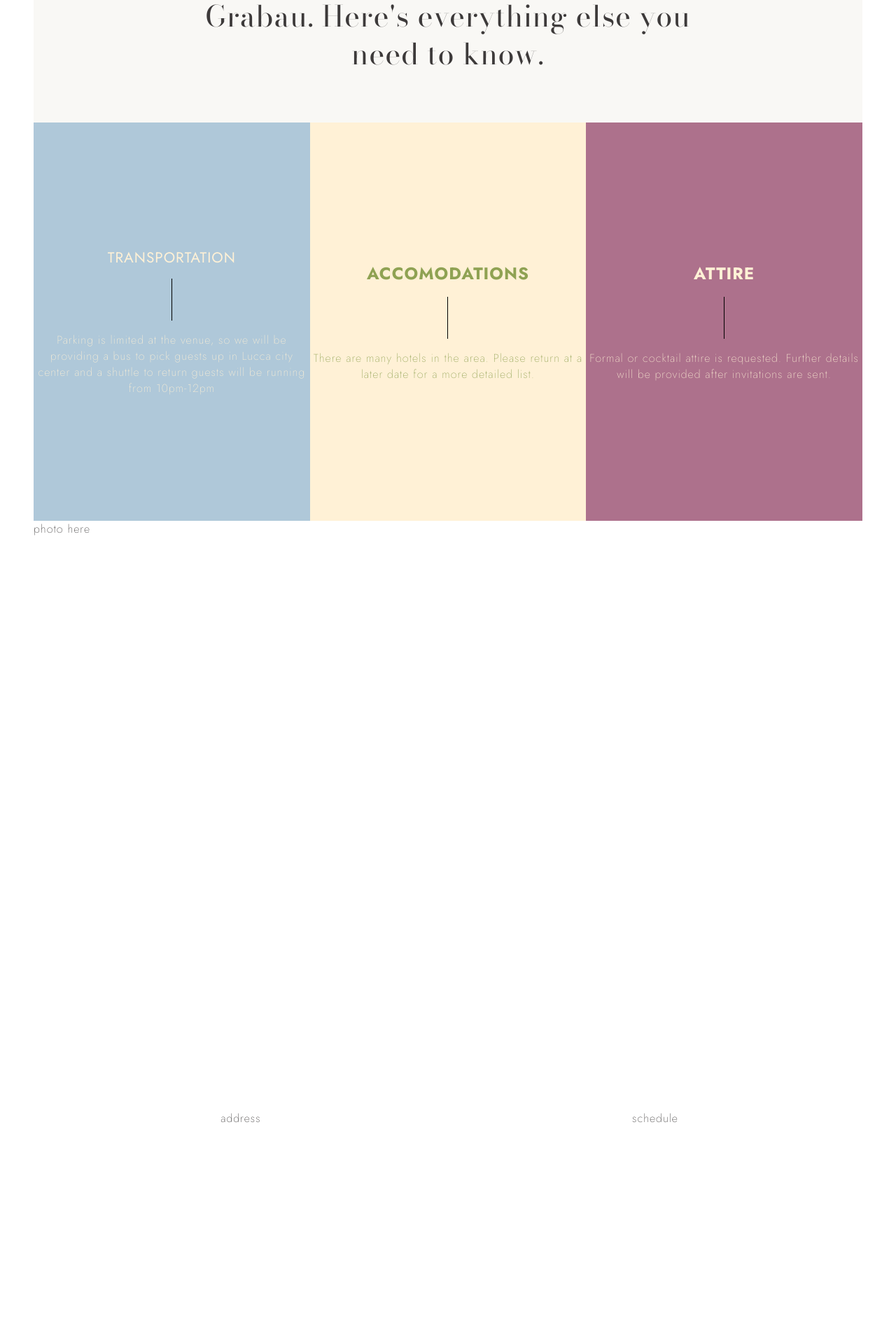
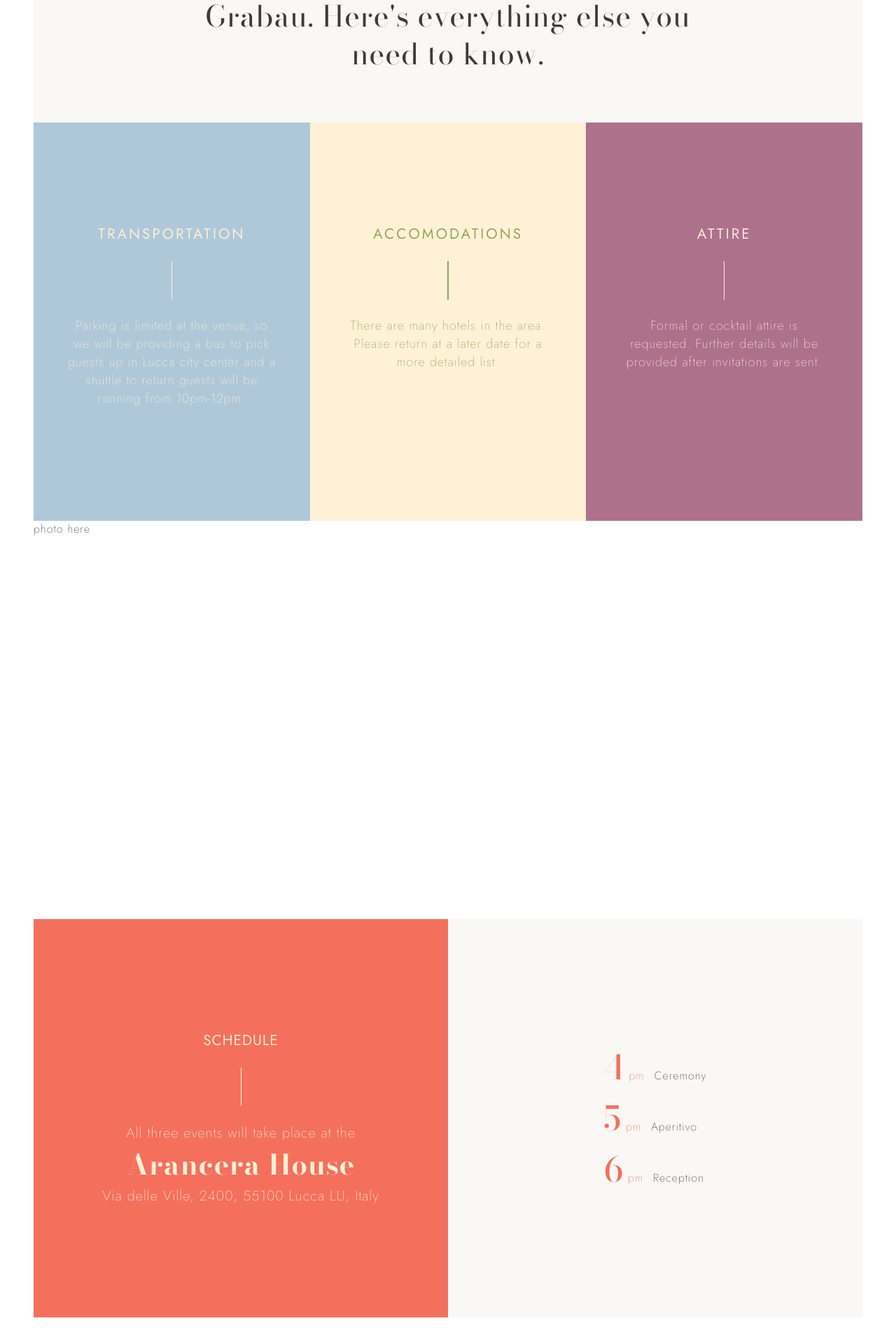
Before and after one commit to ngran4/wedding-site, a React (Create React App) app: page /details in a window 1280 px wide. Shown: the part 442-2362 px from the top of the page at 70% size. Built offline with nearby package versions, Linux system fonts and the light colour scheme; a web font is replaced by a local one.

Commit message:
style TAA blocks, stub up schedule + events blocks

```diff
--- a/src/index.css
+++ b/src/index.css
@@ -15,6 +15,10 @@
   --primary-orange: rgb(249, 193, 128);
   --primary-neutral:rgb(249, 248, 245);
   --primary-red: #f4705d;
+  --primary-blue: #afc8d9;
+  --primary-cream: #fff1d6;
+  --primary-green: #8fa253;
+  --primary-purple:  #ad718c;
   --text-color: rgb(61, 58, 58);
   --body-color: white;
   --body-font: "Jost", serif;
--- a/src/pages/Details/Details.css
+++ b/src/pages/Details/Details.css
@@ -5,9 +5,9 @@
   gap: 0px 0px;
   grid-template-areas:
     "details__hero details__hero details__hero details__hero details__hero details__hero"
-    "transportation-block transportation-block accomodation-block accomodation-block attire-block attire-block"
+    "TAA__container TAA__container TAA__container TAA__container TAA__container TAA__container"
     "photo-block photo-block photo-block photo-block photo-block photo-block"
-    "address-block address-block address-block schedule-block schedule-block schedule-block"
+    "schedule-block schedule-block schedule-block events-block events-block events-block"
     "bottom-block bottom-block bottom-block bottom-block bottom-block bottom-block";
 }
 
@@ -43,73 +43,79 @@
   line-height: 1.3;
   margin-bottom: 6%;
 }
-.transportation-block .vl {
-  width: 1px;
-  height: 60px;
-  color: #fff1d6;
+
+.TAA__container {
+  grid-area: TAA__container;
+  display: grid;
+  grid-template-columns: repeat(3, 1fr);
+  gap: 0px 0px;
+  grid-template-areas:
+    "transportation-block accomodation-block attire-block";
 }
 
-.accomodation-block .vl {
-  width: 1px;
-  height: 60px;
-  color: #fff1d6;
+.TAA__container .vl {
+  width: 1.6px;
+  height: 55px;
+  margin: 1.5rem 0;
 }
 
-.attire-block .vl {
-  width: 1px;
-  height: 60px;
-  color: #fff1d6;
+.TAA__container h2 {
+  font-weight: 380;
+  font-size: 1.3rem;
+  margin: 0;
+  padding-top: 8rem;
+  letter-spacing: 3px;
+}
+
+.TAA__container p {
+  font-size: 18px;
+  margin: 0;
+}
+
+.transportation-block, .accomodation-block, .attire-block {
+  display: grid;
+  grid-template-rows: auto auto 1fr;
+  justify-items: center;
+  align-items: start;
+  text-align: center;
+  padding: 1rem 3rem;
 }
 
 .transportation-block {
   grid-area: transportation-block;
-  background-color: #afc8d9;
-  color: #fff1d6;
-  display: flex;
-  flex-direction: column;
-  justify-content: center;
-  align-items: center;
-  text-align: center;
+  background-color: var(--primary-blue);
+  color: var(--primary-cream);
 }
 
-.transportation-block h2 {
-  font-weight: 400;
-  font-size: 1.3rem;
+.transportation-block .vl {
+  background-color: var(--primary-cream);
 }
 
 .accomodation-block {
   grid-area: accomodation-block;
-  background-color: #fff1d6;
-  color: #8fa253;
-  display: flex;
-  flex-direction: column;
-  justify-content: center;
-  align-items: center;
-  text-align: center;
+  background-color: var(--primary-cream);
+  color: var(--primary-green);
+}
+
+.accomodation-block .vl {
+  background-color: var(--primary-green);
+  width: 1.7px;
 }
 
 .attire-block {
   grid-area: attire-block;
-  background-color: #ad718c;
-  color: #fff1d6;
-  display: flex;
-  flex-direction: column;
-  justify-content: center;
-  align-items: center;
-  text-align: center;
+  background-color: var(--primary-purple);
+  color: var(--primary-cream);
 }
+
+.attire-block .vl {
+  background-color: var(--primary-cream);
+}
+
 
 .photo-block {
   grid-area: photo-block;
   flex-direction: column;
-}
-
-.address-block {
-  grid-area: address-block;
-  display: flex;
-  flex-direction: column;
-  justify-content: center;
-  align-items: center;
 }
 
 .schedule-block {
@@ -118,7 +124,51 @@
   flex-direction: column;
   justify-content: center;
   align-items: center;
+  background-color: var(--primary-red);
+  color:var(--primary-cream)
 }
+
+.schedule-block .vl {
+  background-color: var(--primary-cream);
+  height: 55px;
+  margin: 1.5rem 0;
+}
+
+.schedule-block h2 {
+  font-size: 1.3rem;
+  font-weight: 380;
+}
+
+.schedule-block h1 {
+  font-family: var(--title-font);
+  font-size: 2.5rem;
+}
+
+.schedule-block p {
+  font-size:20px;
+}
+
+.events-block {
+  grid-area: events-block;
+  display: flex;
+  flex-direction: column;
+  justify-content: center;
+  align-items: center;
+  background-color: var(--primary-neutral);
+}
+
+.events-block .events {
+  padding: 35px 0;
+}
+
+.events-block .event-time {
+  color: var(--primary-red);
+  font-family: var(--title-font);
+  font-size: 3rem;
+  font-weight: 500;
+  display: inline;
+}
+
 
 .bottom-block {
   grid-area: bottom-block;
--- a/src/pages/Details/Details.jsx
+++ b/src/pages/Details/Details.jsx
@@ -1,5 +1,7 @@
 import React from "react";
 import "./Details.css";
+
+const primaryRed = getComputedStyle(document.documentElement).getPropertyValue('--primary-red');
 
 const Details = () => {
   return (
@@ -13,13 +15,14 @@ const Details = () => {
             Grabau. Here's everything else you need to know.{" "}
           </h3>
         </div>
-        <div className="transportation-block">
+        <div className="TAA__container">
+                  <div className="transportation-block">
           <h2>TRANSPORTATION</h2>
           <div className="vl"></div>
           <p>
             Parking is limited at the venue, so we will be providing a bus to
             pick guests up in Lucca city center and a shuttle to return guests
-            will be running from 10pm-12pm
+            will be running from 10pm-12pm.
           </p>
         </div>
         <div className="accomodation-block">
@@ -38,9 +41,48 @@ const Details = () => {
             provided after invitations are sent.
           </p>
         </div>
+        </div>
+
         <div className="photo-block">photo here</div>
-        <div className="address-block">address</div>
-        <div className="schedule-block">schedule</div>
+        <div className="schedule-block">
+          <h2>SCHEDULE</h2>
+          <div className="vl"></div>
+          <p>All three events will take place at the</p>
+          <h1>Arancera House</h1>
+          <p>Via delle Ville, 2400, 55100 Lucca LU, Italy</p>
+
+        </div>
+        <div className="events-block">
+        <div className="events">
+          <div>
+            <div
+              className="event-time"
+            >
+              4
+            </div>
+            <span style={{ color: primaryRed,  paddingRight: '8px' }}> pm</span>{" "}
+            Ceremony
+          </div>
+          <div>
+            <div
+              className="event-time"
+            >
+              5
+            </div>
+            <span style={{ color: primaryRed,  paddingRight: '8px' }}> pm</span>{" "}
+            Aperitivo
+          </div>
+          <div>
+            <div
+            className="event-time"
+            >
+              6
+            </div>
+            <span style={{ color: primaryRed, paddingRight: '8px' }}> pm</span>{" "}
+            Reception
+          </div>
+          </div>
+        </div>
         <div className="bottom-block">registry?</div>
       </div>
     </>
```
